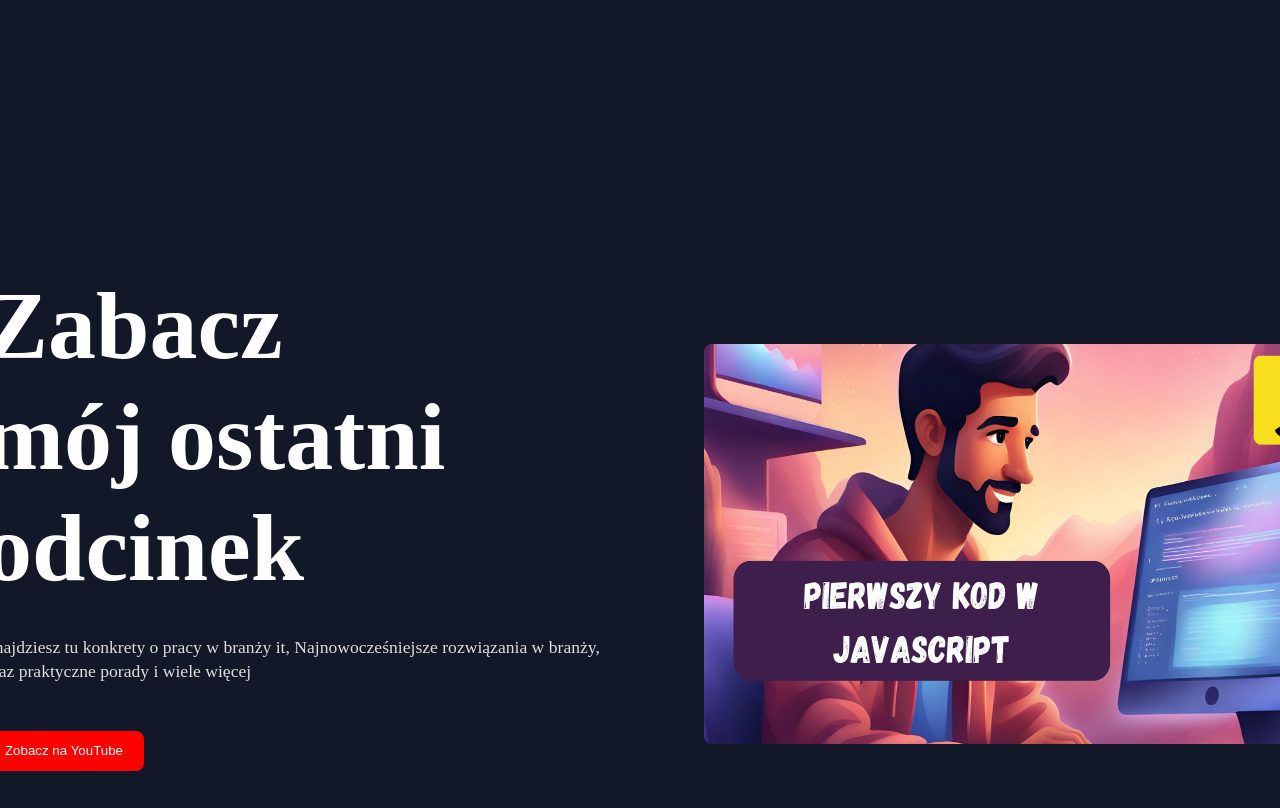
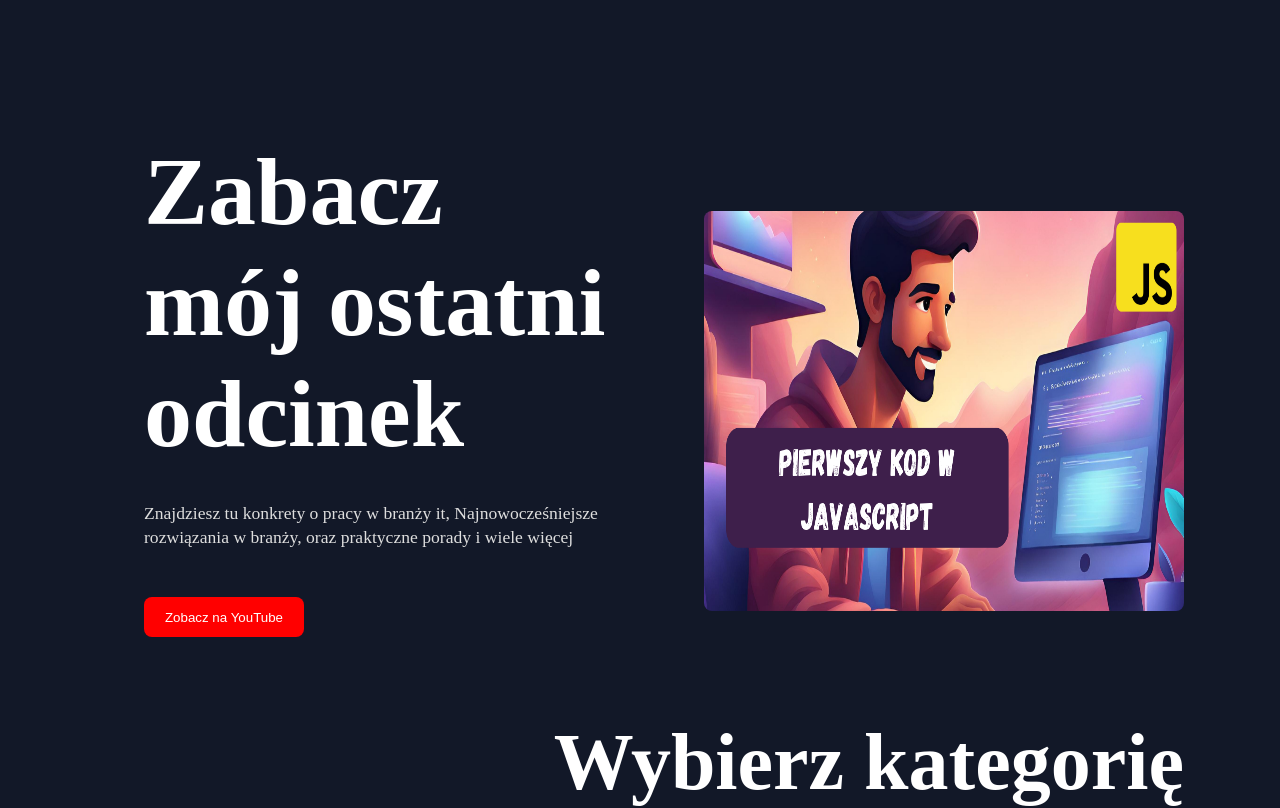
Before and after one commit to ol1mowski/SSR-Blog, a Next.js app: page / in a window 1280 px wide. Shown: the part 680-1488 px from the top of the page. Built offline with nearby package versions, Linux system fonts and the light colour scheme; a web font is replaced by a local one.

Commit message:
[LastVideo] styel: change display style at desktop

```diff
--- a/Components/LatestVideo/LatestVideo.component.module.scss
+++ b/Components/LatestVideo/LatestVideo.component.module.scss
@@ -1,8 +1,8 @@
 @import "@/sass/settings.scss";
 
 .lastVideoContainer {
-  height: 100vh;
-  @media screen and (min-width: $big-tablets) {
+  margin-bottom: 3rem;
+  @media screen and (min-width: $small-desktop) {
     @include d-flex;
   }
   @media screen and (min-width: $desktop) {
@@ -19,8 +19,8 @@
       &__img {
         cursor: pointer;
         border-radius: 0.5rem;
-        @media screen and (min-width: $desktop) {
-          width: 40rem;
+        @media screen and (min-width: $small-desktop) {
+          width: 30rem;
           height: 25rem;
         }
         @media screen and (min-width: $large-desktop) {
@@ -55,9 +55,9 @@
         }
         @media screen and (min-width: $big-tablets) {
           font-size: 5rem;
-          width: 20rem;
+          width: 40rem;
         }
-        @media screen and (min-width: $desktop) {
+        @media screen and (min-width: $small-desktop) {
           font-size: 6rem;
           width: 30rem;
         }
@@ -72,9 +72,6 @@
           width: 30rem;
           font-size: 1.1rem;
           line-height: 1.5rem;
-        }
-        @media screen and (min-width: $big-tablets) {
-          width: 40rem;
         }
         @media screen and (min-width: $large-desktop) {
           font-size: 1.3rem;
```
